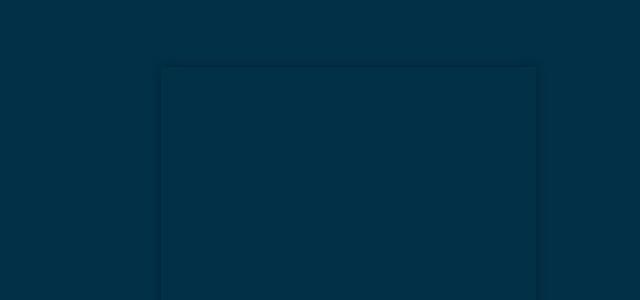
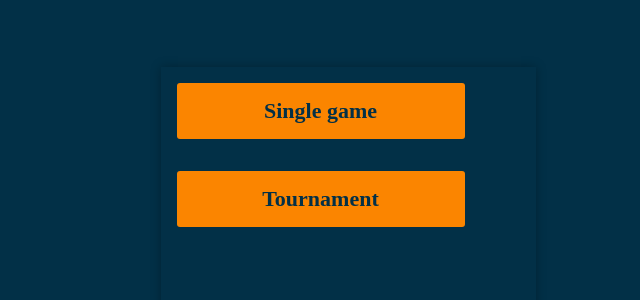
Before and after one commit to SamCcode/Schoolwork-padel, a React (Vite) app: page /games in a window 1280 px wide. Before the commit this address had no page. Shown: the top 300 px of the page, without its empty margins (292-932 px from the left). Built offline with nearby package versions, Linux system fonts and the light colour scheme.

Commit message:
games in progress

```diff
--- a/src/App.jsx
+++ b/src/App.jsx
@@ -8,6 +8,7 @@ import Home from "./pages/Home";
 import Courts from "./pages/Courts";
 import Members from "./pages/Members";
 import MyAccount from "./pages/MyAccount";
+import Games from "./pages/Games";
 
 
 function App() {
@@ -39,6 +40,7 @@ function App() {
         <Route path="/courts" element={<Courts />}></Route>
         <Route path="/members" element={<Members />}></Route>
         <Route path="/myaccount" element={<MyAccount />}></Route>
+        <Route path="/games" element={<Games />}></Route>
       </Routes>
     </div>
   )
--- /dev/null
+++ b/src/components/Americano.jsx
@@ -0,0 +1,8 @@
+import AddPlayers from "./AddPlayers";
+
+function Americano(type) {
+
+    return ( <AddPlayers /> );
+}
+
+export default Americano;
--- /dev/null
+++ b/src/components/RegularGame.jsx
@@ -0,0 +1,9 @@
+import AddPlayers from "./AddPlayers";
+
+function RegularGame() {
+    return (
+        <AddPlayers />
+     );
+}
+
+export default RegularGame;
--- /dev/null
+++ b/src/pages/Games.jsx
@@ -0,0 +1,40 @@
+import { useState } from "react";
+import InfoBtn from "../components/InfoBtn";
+import Americano from "../components/Americano";
+import RegularGame from "../components/RegularGame";
+
+function Games() {
+    const [regular, SetRegular] = useState(false);
+    const [americano, SetAmericano] = useState(false);
+    const [singleGame, setSingleGame] = useState(false)
+    const [tournament, setTournament] = useState(false)
+
+    return (
+        <section>
+          {americano && singleGame && <Americano type="single" />}
+          {americano && tournament && <Americano type="tournament" />}
+          {regular && singleGame && <RegularGame type="single" />}
+          {regular && tournament && <RegularGame type="tournament" />}
+
+          {(!americano && !regular) && (
+            <>
+              {(!singleGame && !tournament) && (
+                <>
+                  <InfoBtn onClick={() => setSingleGame(true)}>Single game</InfoBtn>
+                  <InfoBtn onClick={() => setTournament(true)}>Tournament</InfoBtn>
+                </>
+              )}
+
+              {(singleGame || tournament) && (
+                <>
+                  <InfoBtn onClick={() => SetRegular(true)}>Regular game</InfoBtn>
+                  <InfoBtn onClick={() => SetAmericano(true)}>Americano</InfoBtn>
+                </>
+              )}
+            </>
+          )}
+        </section>
+      );
+}
+
+export default Games;
--- a/src/pages/Home.jsx
+++ b/src/pages/Home.jsx
@@ -16,6 +16,7 @@ function Home() {
                 <InfoBtn onClick={() => { navigate("/courts") }}>Courts in Orihuela Costa</InfoBtn>
                 <InfoBtn onClick={() => { navigate("/members") }}>Members</InfoBtn>
                 <InfoBtn onClick={() => { navigate("/myaccount") }}>My account</InfoBtn>
+                <InfoBtn onClick={() => { navigate("/games") }}>Start a game</InfoBtn>
             </section>
         </>
     );
```
